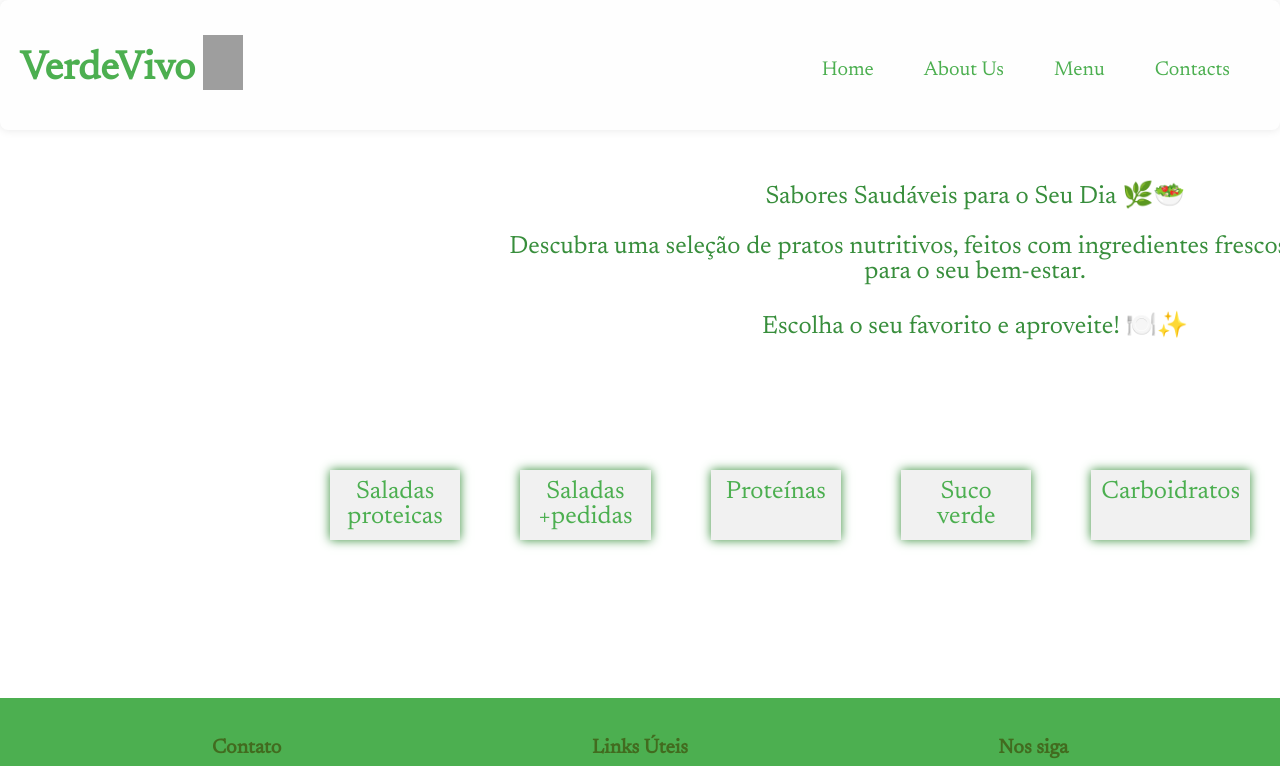
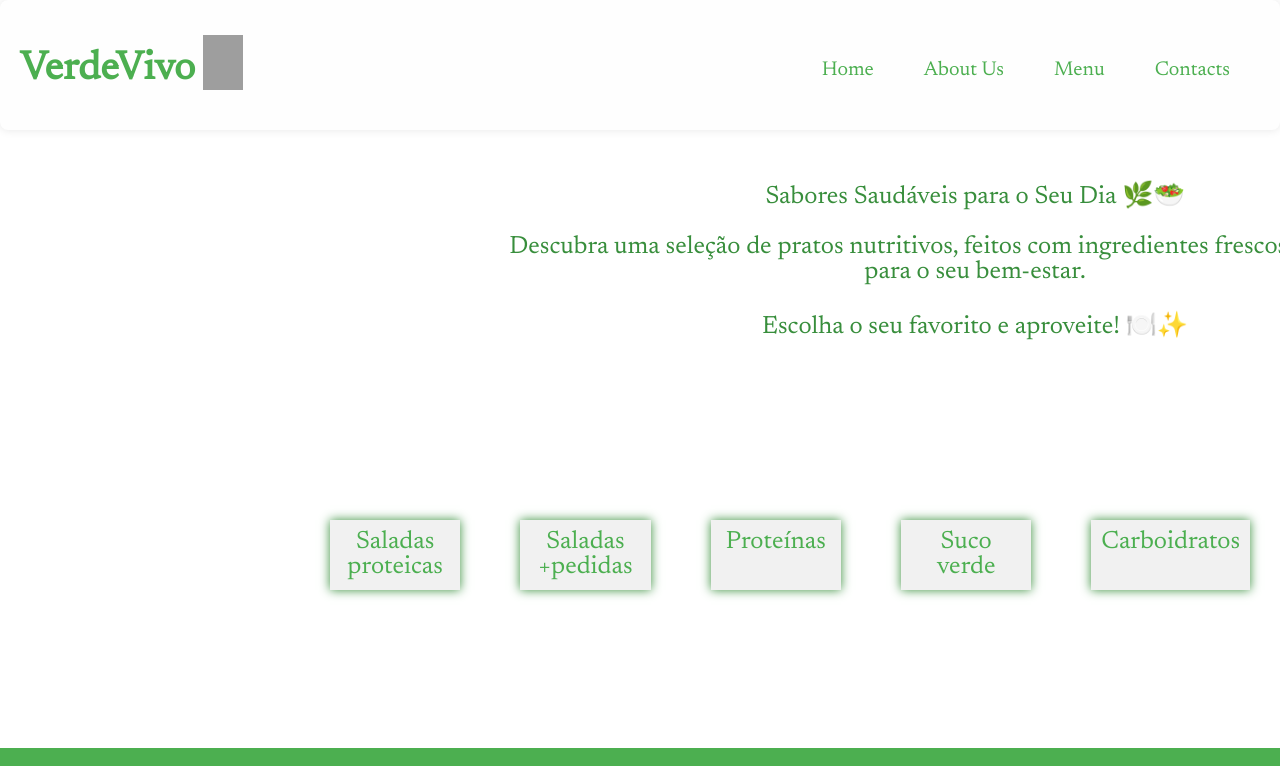
Before and after one commit to helen-andrade/verde-vivo, a React (Vite) app: page /Menu in a window 1280 px wide. Shown: the top 766 px of the page. Built offline with nearby package versions, Linux system fonts and the light colour scheme; grey boxes are pictures that could not be loaded.

Commit message:
feat: add svg seta

```diff
--- a/src/pages/Menu/styles.css
+++ b/src/pages/Menu/styles.css
@@ -30,6 +30,10 @@
   margin-left: 500px;
 }
 
+.menuCategories {
+  margin-top: 150px;
+}
+
 .categoriesFoods {
   margin-top: 100px;
   margin-left: 300px;
```
Also changed, not shown: public/icons/leftArrow.svg (added).
